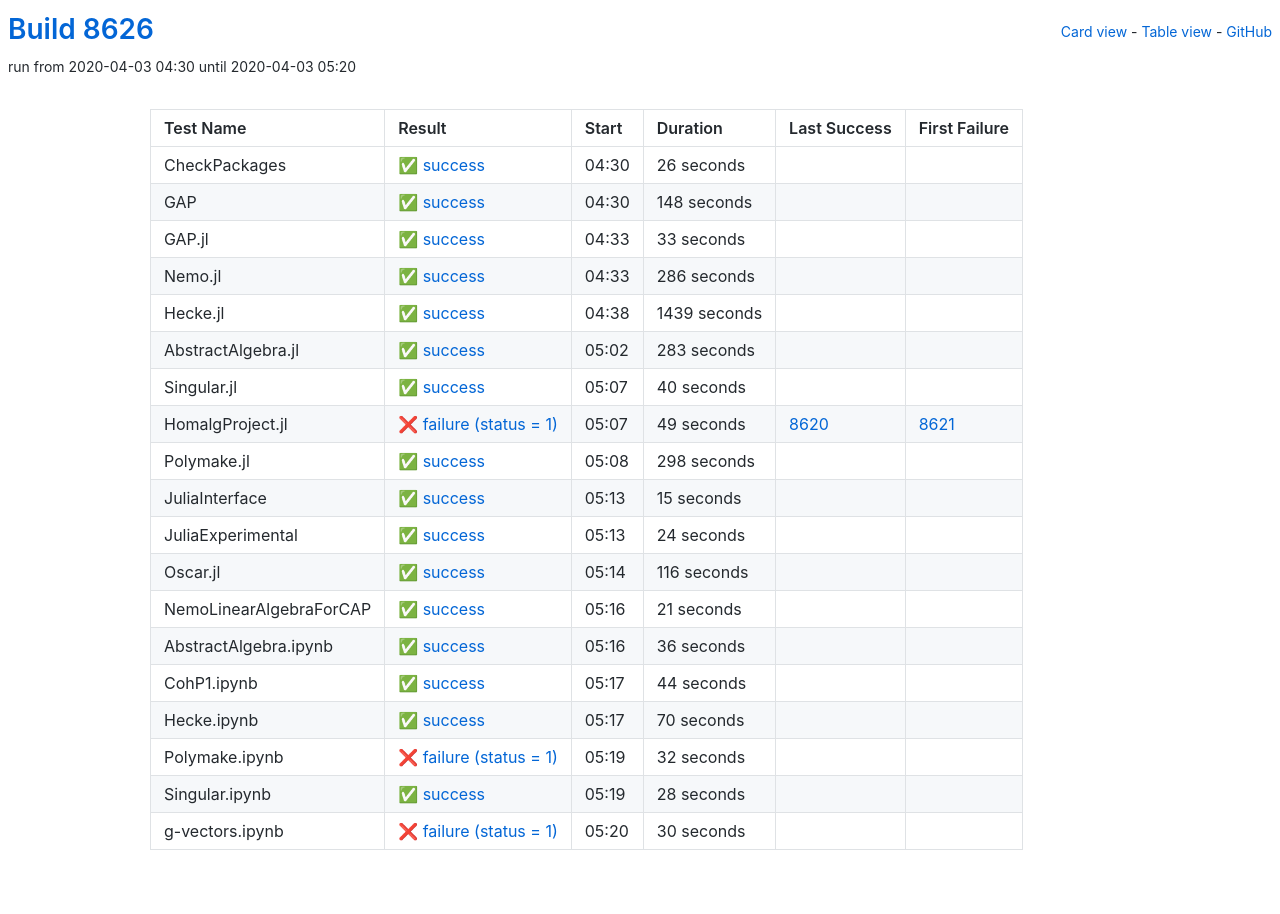
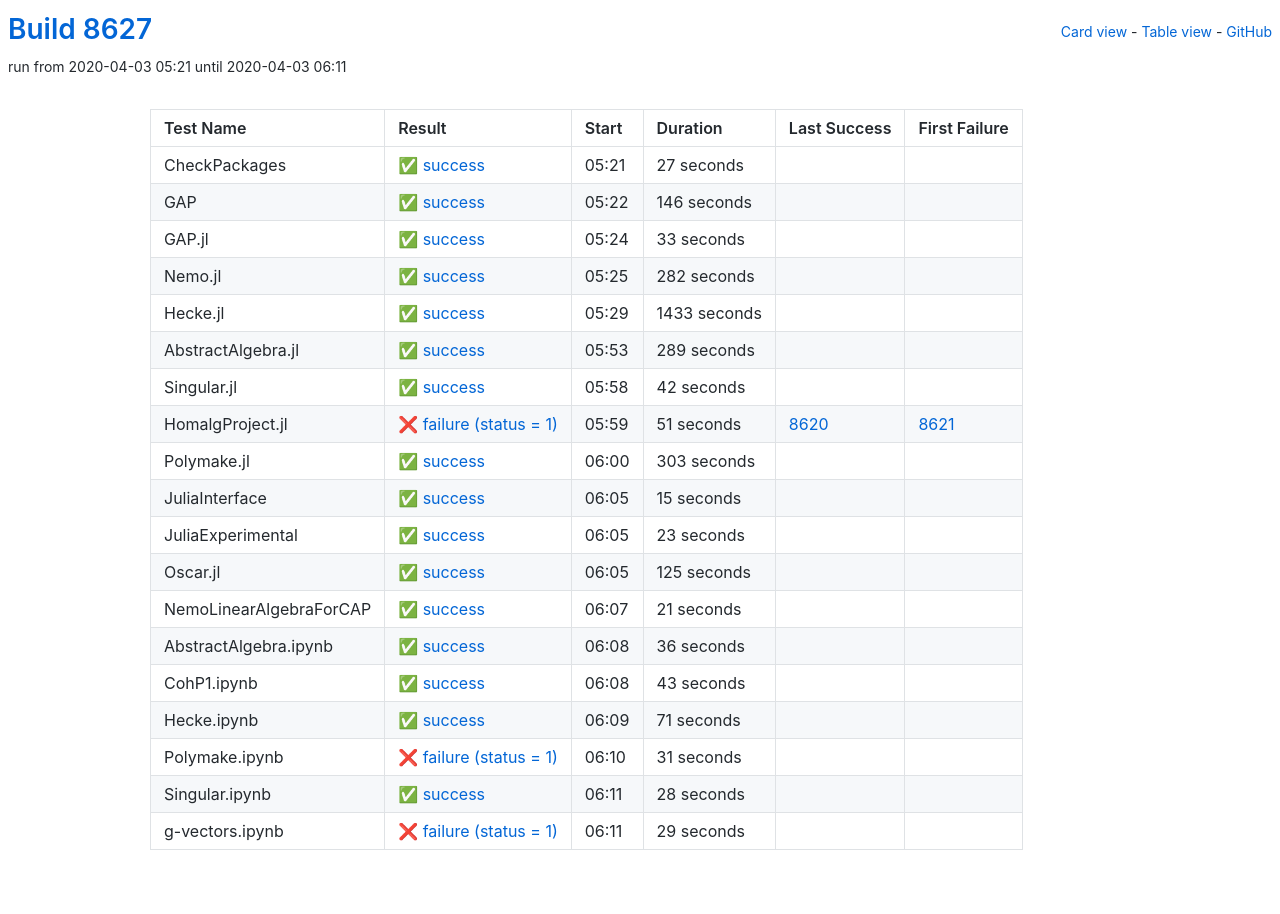
Before and after one commit to oscar-system/oscar-ci-status, a Jekyll site: the page built from table.html, in a window 1280 px wide. Built offline with Jekyll 4.4.1, drawn with Linux system fonts in a browser that asks for light colours.

Commit message:
Build 8627

```diff
--- a/_data/ci.yml
+++ b/_data/ci.yml
@@ -1,27 +1,27 @@
-build: 8626
-build_url: https://oscarci.mathematik.uni-kl.de/job/oscar/8626/
+build: 8627
+build_url: https://oscarci.mathematik.uni-kl.de/job/oscar/8627/
 job: oscar
 tests:
-- duration: 26
+- duration: 27
   exitcode: 0
   first_failure: false
   first_failure_url: null
   last_success: false
   last_success_url: null
-  log: https://oscarci.mathematik.uni-kl.de/job/oscar/8626/artifact/logs/build-8626/CheckPackages.log
+  log: https://oscarci.mathematik.uni-kl.de/job/oscar/8627/artifact/logs/build-8627/CheckPackages.log
   name: CheckPackages
-  start: 2020-04-03 04:30
+  start: 2020-04-03 05:21
   status: success
   success: true
-- duration: 148
+- duration: 146
   exitcode: 0
   first_failure: false
   first_failure_url: null
   last_success: false
   last_success_url: null
-  log: https://oscarci.mathematik.uni-kl.de/job/oscar/8626/artifact/logs/build-8626/GAP.log
+  log: https://oscarci.mathematik.uni-kl.de/job/oscar/8627/artifact/logs/build-8627/GAP.log
   name: GAP
-  start: 2020-04-03 04:30
+  start: 2020-04-03 05:22
   status: success
   success: true
 - duration: 33
@@ -30,75 +30,75 @@ tests:
   first_failure_url: null
   last_success: false
   last_success_url: null
-  log: https://oscarci.mathematik.uni-kl.de/job/oscar/8626/artifact/logs/build-8626/GAP.jl.log
+  log: https://oscarci.mathematik.uni-kl.de/job/oscar/8627/artifact/logs/build-8627/GAP.jl.log
   name: GAP.jl
-  start: 2020-04-03 04:33
+  start: 2020-04-03 05:24
   status: success
   success: true
-- duration: 286
+- duration: 282
   exitcode: 0
   first_failure: false
   first_failure_url: null
   last_success: false
   last_success_url: null
-  log: https://oscarci.mathematik.uni-kl.de/job/oscar/8626/artifact/logs/build-8626/Nemo.jl.log
+  log: https://oscarci.mathematik.uni-kl.de/job/oscar/8627/artifact/logs/build-8627/Nemo.jl.log
   name: Nemo.jl
-  start: 2020-04-03 04:33
+  start: 2020-04-03 05:25
   status: success
   success: true
-- duration: 1439
+- duration: 1433
   exitcode: 0
   first_failure: false
   first_failure_url: null
   last_success: false
   last_success_url: null
-  log: https://oscarci.mathematik.uni-kl.de/job/oscar/8626/artifact/logs/build-8626/Hecke.jl.log
+  log: https://oscarci.mathematik.uni-kl.de/job/oscar/8627/artifact/logs/build-8627/Hecke.jl.log
   name: Hecke.jl
-  start: 2020-04-03 04:38
+  start: 2020-04-03 05:29
   status: success
   success: true
-- duration: 283
+- duration: 289
   exitcode: 0
   first_failure: false
   first_failure_url: null
   last_success: false
   last_success_url: null
-  log: https://oscarci.mathematik.uni-kl.de/job/oscar/8626/artifact/logs/build-8626/AbstractAlgebra.jl.log
+  log: https://oscarci.mathematik.uni-kl.de/job/oscar/8627/artifact/logs/build-8627/AbstractAlgebra.jl.log
   name: AbstractAlgebra.jl
-  start: 2020-04-03 05:02
+  start: 2020-04-03 05:53
   status: success
   success: true
-- duration: 40
+- duration: 42
   exitcode: 0
   first_failure: false
   first_failure_url: null
   last_success: false
   last_success_url: null
-  log: https://oscarci.mathematik.uni-kl.de/job/oscar/8626/artifact/logs/build-8626/Singular.jl.log
+  log: https://oscarci.mathematik.uni-kl.de/job/oscar/8627/artifact/logs/build-8627/Singular.jl.log
   name: Singular.jl
-  start: 2020-04-03 05:07
+  start: 2020-04-03 05:58
   status: success
   success: true
-- duration: 49
+- duration: 51
   exitcode: 1
   first_failure: 8621
   first_failure_url: https://oscarci.mathematik.uni-kl.de/job/oscar/8621/
   last_success: 8620
   last_success_url: https://oscarci.mathematik.uni-kl.de/job/oscar/8620/
-  log: https://oscarci.mathematik.uni-kl.de/job/oscar/8626/artifact/logs/build-8626/HomalgProject.jl.log
+  log: https://oscarci.mathematik.uni-kl.de/job/oscar/8627/artifact/logs/build-8627/HomalgProject.jl.log
   name: HomalgProject.jl
-  start: 2020-04-03 05:07
+  start: 2020-04-03 05:59
   status: failure
   success: false
-- duration: 298
+- duration: 303
   exitcode: 0
   first_failure: false
   first_failure_url: null
   last_success: false
   last_success_url: null
-  log: https://oscarci.mathematik.uni-kl.de/job/oscar/8626/artifact/logs/build-8626/Polymake.jl.log
+  log: https://oscarci.mathematik.uni-kl.de/job/oscar/8627/artifact/logs/build-8627/Polymake.jl.log
   name: Polymake.jl
-  start: 2020-04-03 05:08
+  start: 2020-04-03 06:00
   status: success
   success: true
 - duration: 15
@@ -107,31 +107,31 @@ tests:
   first_failure_url: null
   last_success: false
   last_success_url: null
-  log: https://oscarci.mathematik.uni-kl.de/job/oscar/8626/artifact/logs/build-8626/JuliaInterface.log
+  log: https://oscarci.mathematik.uni-kl.de/job/oscar/8627/artifact/logs/build-8627/JuliaInterface.log
   name: JuliaInterface
-  start: 2020-04-03 05:13
+  start: 2020-04-03 06:05
   status: success
   success: true
-- duration: 24
+- duration: 23
   exitcode: 0
   first_failure: false
   first_failure_url: null
   last_success: false
   last_success_url: null
-  log: https://oscarci.mathematik.uni-kl.de/job/oscar/8626/artifact/logs/build-8626/JuliaExperimental.log
+  log: https://oscarci.mathematik.uni-kl.de/job/oscar/8627/artifact/logs/build-8627/JuliaExperimental.log
   name: JuliaExperimental
-  start: 2020-04-03 05:13
+  start: 2020-04-03 06:05
   status: success
   success: true
-- duration: 116
+- duration: 125
   exitcode: 0
   first_failure: false
   first_failure_url: null
   last_success: false
   last_success_url: null
-  log: https://oscarci.mathematik.uni-kl.de/job/oscar/8626/artifact/logs/build-8626/Oscar.jl.log
+  log: https://oscarci.mathematik.uni-kl.de/job/oscar/8627/artifact/logs/build-8627/Oscar.jl.log
   name: Oscar.jl
-  start: 2020-04-03 05:14
+  start: 2020-04-03 06:05
   status: success
   success: true
 - duration: 21
@@ -140,9 +140,9 @@ tests:
   first_failure_url: null
   last_success: false
   last_success_url: null
-  log: https://oscarci.mathematik.uni-kl.de/job/oscar/8626/artifact/logs/build-8626/NemoLinearAlgebraForCAP.log
+  log: https://oscarci.mathematik.uni-kl.de/job/oscar/8627/artifact/logs/build-8627/NemoLinearAlgebraForCAP.log
   name: NemoLinearAlgebraForCAP
-  start: 2020-04-03 05:16
+  start: 2020-04-03 06:07
   status: success
   success: true
 - duration: 36
@@ -151,42 +151,42 @@ tests:
   first_failure_url: null
   last_success: false
   last_success_url: null
-  log: https://oscarci.mathematik.uni-kl.de/job/oscar/8626/artifact/logs/build-8626/AbstractAlgebra.ipynb.log
+  log: https://oscarci.mathematik.uni-kl.de/job/oscar/8627/artifact/logs/build-8627/AbstractAlgebra.ipynb.log
   name: AbstractAlgebra.ipynb
-  start: 2020-04-03 05:16
+  start: 2020-04-03 06:08
   status: success
   success: true
-- duration: 44
+- duration: 43
   exitcode: 0
   first_failure: false
   first_failure_url: null
   last_success: false
   last_success_url: null
-  log: https://oscarci.mathematik.uni-kl.de/job/oscar/8626/artifact/logs/build-8626/CohP1.ipynb.log
+  log: https://oscarci.mathematik.uni-kl.de/job/oscar/8627/artifact/logs/build-8627/CohP1.ipynb.log
   name: CohP1.ipynb
-  start: 2020-04-03 05:17
+  start: 2020-04-03 06:08
   status: success
   success: true
-- duration: 70
+- duration: 71
   exitcode: 0
   first_failure: false
   first_failure_url: null
   last_success: false
   last_success_url: null
-  log: https://oscarci.mathematik.uni-kl.de/job/oscar/8626/artifact/logs/build-8626/Hecke.ipynb.log
+  log: https://oscarci.mathematik.uni-kl.de/job/oscar/8627/artifact/logs/build-8627/Hecke.ipynb.log
   name: Hecke.ipynb
-  start: 2020-04-03 05:17
+  start: 2020-04-03 06:09
   status: success
   success: true
-- duration: 32
+- duration: 31
   exitcode: 1
   first_failure: false
   first_failure_url: null
   last_success: false
   last_success_url: null
-  log: https://oscarci.mathematik.uni-kl.de/job/oscar/8626/artifact/logs/build-8626/Polymake.ipynb.log
+  log: https://oscarci.mathematik.uni-kl.de/job/oscar/8627/artifact/logs/build-8627/Polymake.ipynb.log
   name: Polymake.ipynb
-  start: 2020-04-03 05:19
+  start: 2020-04-03 06:10
   status: failure
   success: false
 - duration: 28
@@ -195,19 +195,19 @@ tests:
   first_failure_url: null
   last_success: false
   last_success_url: null
-  log: https://oscarci.mathematik.uni-kl.de/job/oscar/8626/artifact/logs/build-8626/Singular.ipynb.log
+  log: https://oscarci.mathematik.uni-kl.de/job/oscar/8627/artifact/logs/build-8627/Singular.ipynb.log
   name: Singular.ipynb
-  start: 2020-04-03 05:19
+  start: 2020-04-03 06:11
   status: success
   success: true
-- duration: 30
+- duration: 29
   exitcode: 1
   first_failure: false
   first_failure_url: null
   last_success: false
   last_success_url: null
-  log: https://oscarci.mathematik.uni-kl.de/job/oscar/8626/artifact/logs/build-8626/g-vectors.ipynb.log
+  log: https://oscarci.mathematik.uni-kl.de/job/oscar/8627/artifact/logs/build-8627/g-vectors.ipynb.log
   name: g-vectors.ipynb
-  start: 2020-04-03 05:20
+  start: 2020-04-03 06:11
   status: failure
   success: false
```
Also changed, not shown: README.md.
